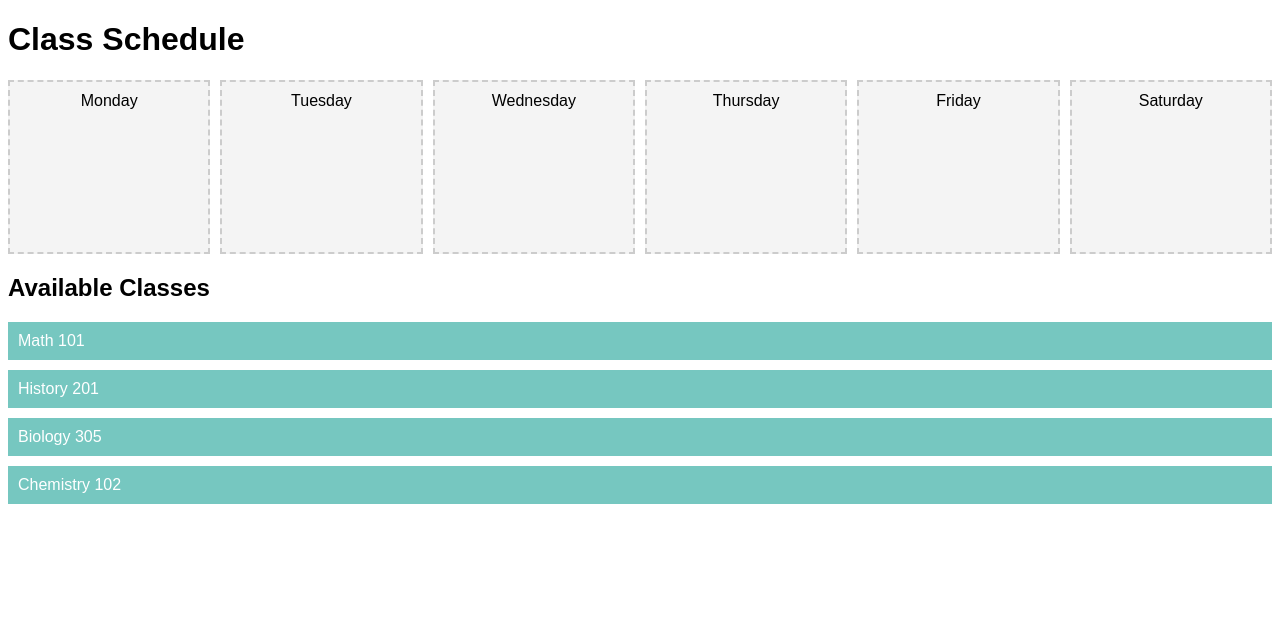
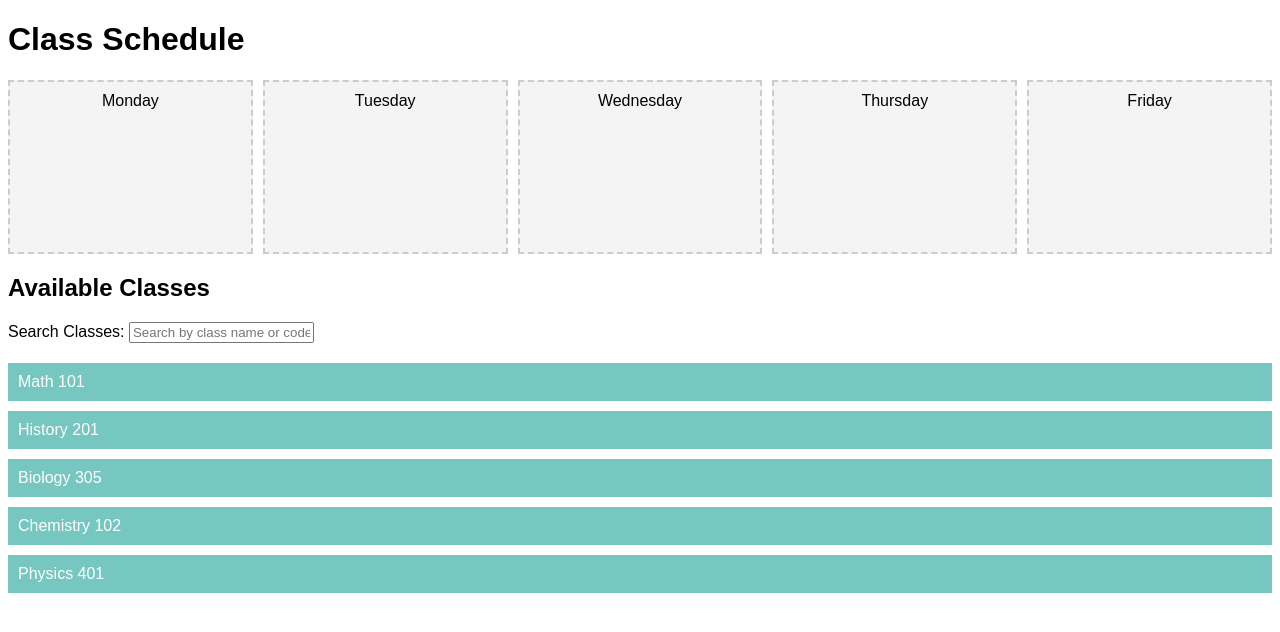
Before and after one commit to MA0610/SchedulingWebsite, a Flask app: page / in a window 1280 px wide. Shown: the top 632 px of the page. Run offline with Flask 3, Linux system fonts and the light colour scheme.

Commit message:
Class search bar

```diff
--- a/scheduleWebsite/website/templates/home.html
+++ b/scheduleWebsite/website/templates/home.html
@@ -1,4 +1,3 @@
-
 <!DOCTYPE html>
 <html lang="en">
 <head>
@@ -11,7 +10,7 @@
         }
         .schedule {
             display: grid;
-            grid-template-columns: repeat(6, 1fr);
+            grid-template-columns: repeat(5, 1fr);
             grid-gap: 10px;
         }
         .day {
@@ -38,6 +37,9 @@
             min-height: 150px;
             border: 2px dashed #ccc;
         }
+        .search-container {
+            margin-bottom: 20px;
+        }
     </style>
 </head>
 <body>
@@ -50,15 +52,22 @@
         <div class="day droppable" data-day="Wednesday">Wednesday</div>
         <div class="day droppable" data-day="Thursday">Thursday</div>
         <div class="day droppable" data-day="Friday">Friday</div>
-        <div class="day droppable" data-day="Saturday">Saturday</div>
     </div>
 
     <h2>Available Classes</h2>
+
+    <!-- Search Bar -->
+    <div class="search-container">
+        <label for="search">Search Classes:</label>
+        <input type="text" id="search" placeholder="Search by class name or code...">
+    </div>
+
     <div class="available-classes">
         <div class="class" draggable="true" data-class="Math 101">Math 101</div>
         <div class="class" draggable="true" data-class="History 201">History 201</div>
         <div class="class" draggable="true" data-class="Biology 305">Biology 305</div>
         <div class="class" draggable="true" data-class="Chemistry 102">Chemistry 102</div>
+        <div class="class" draggable="true" data-class="Physics 401">Physics 401</div>
     </div>
 
     <script>
@@ -83,6 +92,22 @@
                 droppable.appendChild(draggingElement);
             });
         });
+
+        // Search functionality
+        const searchInput = document.getElementById('search');
+        const availableClasses = document.querySelectorAll('.class');
+
+        searchInput.addEventListener('input', function() {
+            const searchText = searchInput.value.toLowerCase();
+            availableClasses.forEach(classElement => {
+                const className = classElement.getAttribute('data-class').toLowerCase();
+                if (className.includes(searchText)) {
+                    classElement.style.display = 'block';
+                } else {
+                    classElement.style.display = 'none';
+                }
+            });
+        });
     </script>
 </body>
 </html>
```
